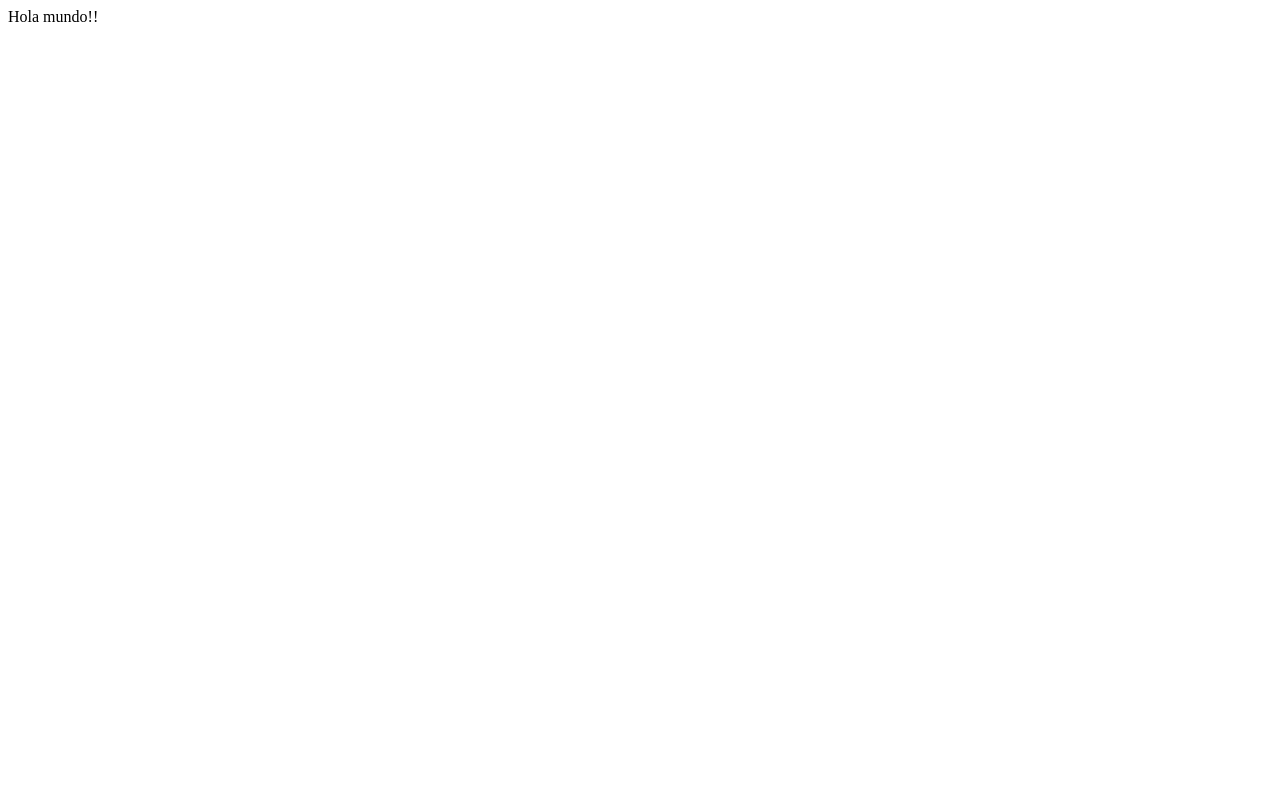
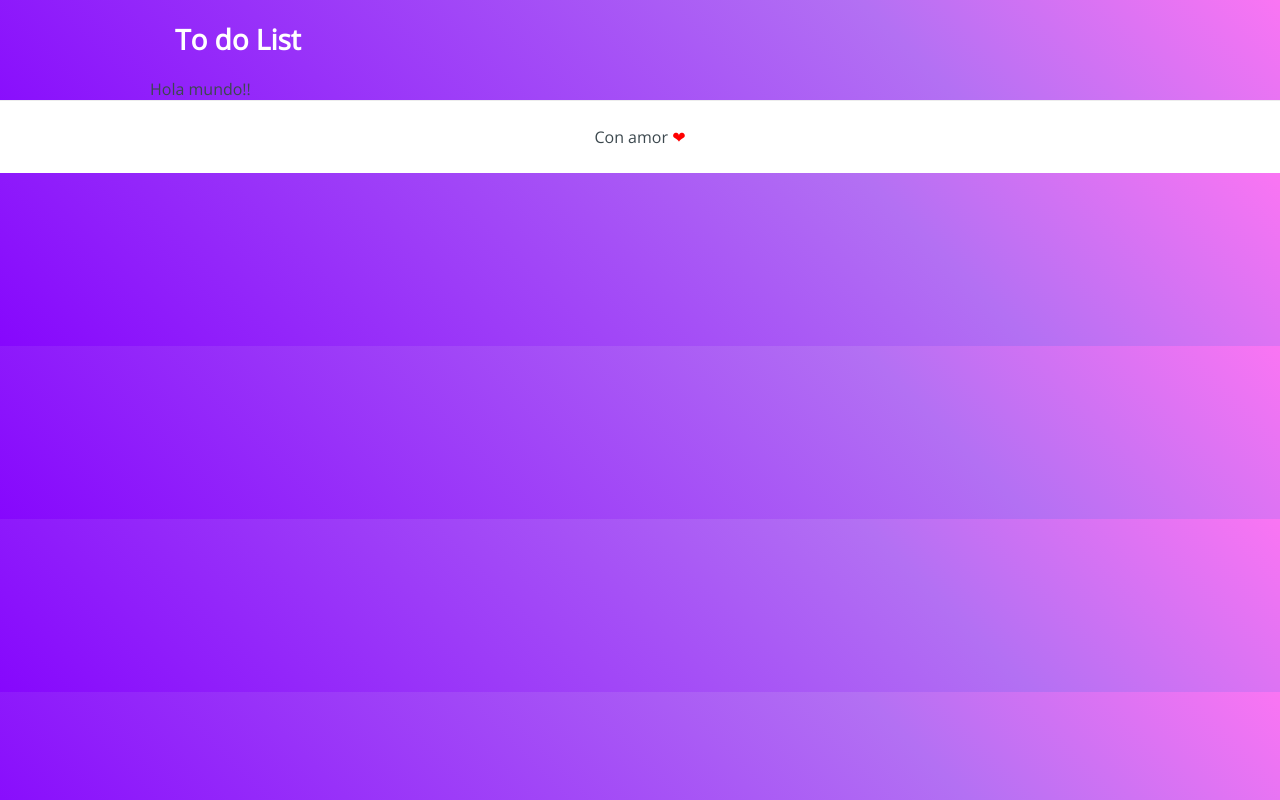
Before and after one commit to davecast/testdeploy, a Next.js app: page / in a window 1280 px wide. Built offline with nearby package versions, Linux system fonts and the light colour scheme.

Commit message:
[add] _app.js base

```diff
--- /dev/null
+++ b/pages/_app.js
@@ -0,0 +1,25 @@
+import Layout from "../components/Layout";
+
+import "../styles/global.css";
+
+function MyApp({ Component, pageProps }) {
+  return (
+    <Layout>
+      <Component {...pageProps} />
+    </Layout>
+  );
+}
+
+// Only uncomment this method if you have blocking data requirements for
+// every single page in your application. This disables the ability to
+// perform automatic static optimization, causing every page in your app to
+// be server-side rendered.
+//
+// MyApp.getInitialProps = async (appContext) => {
+//   // calls page's `getInitialProps` and fills `appProps.pageProps`
+//   const appProps = await App.getInitialProps(appContext);
+//
+//   return { ...appProps }
+// }
+
+export default MyApp;
```
